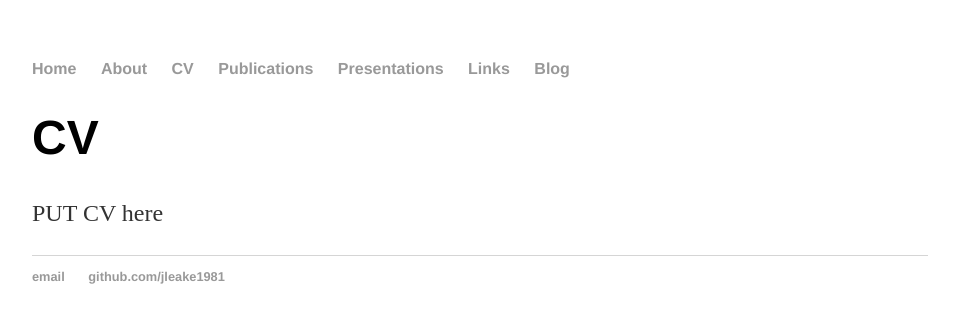
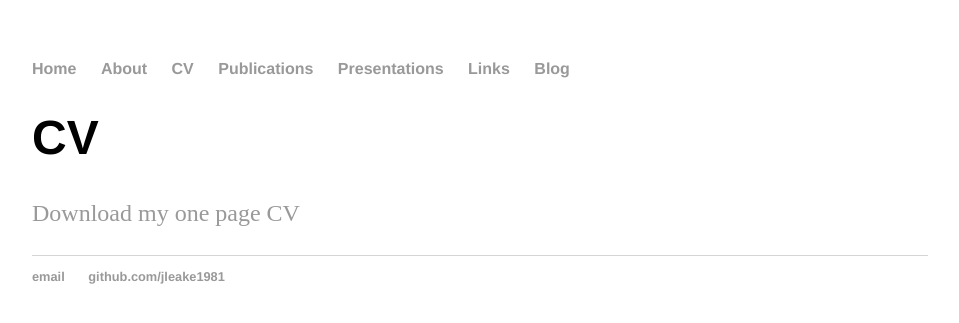
Before and after one commit to jleake1981/jleake1981.github.io, a Jekyll site: the page built from cv/index.html, in a window 1280 px wide. Shown: the top 323 px of the page, without its empty margins (160-1119 px from the left). Built offline with Jekyll 4.4.1, drawn with Linux system fonts in a browser that asks for light colours.

Commit message:
Added CV pdf

```diff
--- a/cv/index.html
+++ b/cv/index.html
@@ -4,5 +4,5 @@ title: James Leake, Astrophysicist
 ---
 <div class="blurb">
 	<h1>CV</h1>
-	<p>PUT CV here</p>
+	<p><a href="CV_Leake_new.pdf" target="_blank">Download my one page CV</p>
 </div><!-- /.blurb -->
```
Also changed, not shown: 1 other file.
